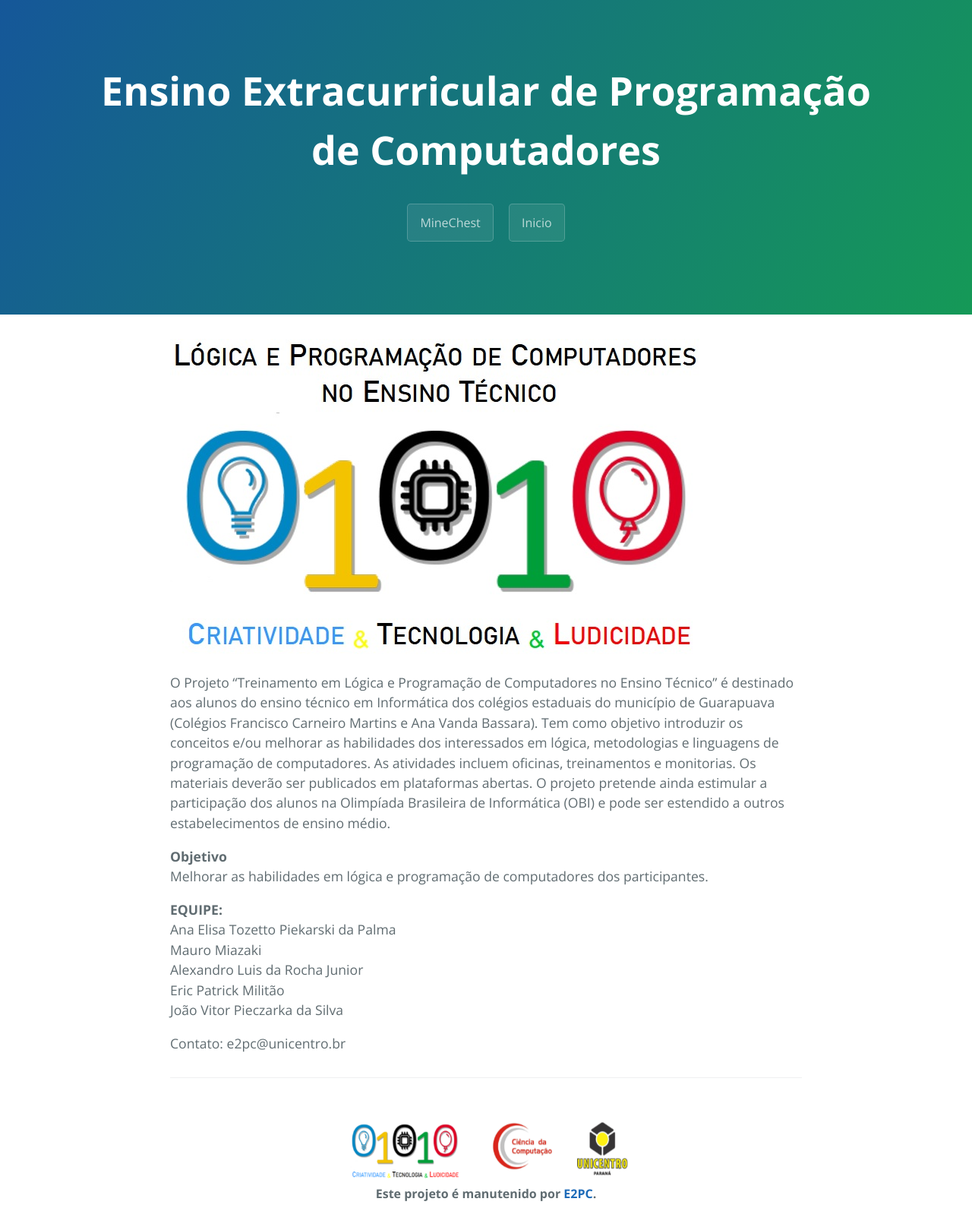
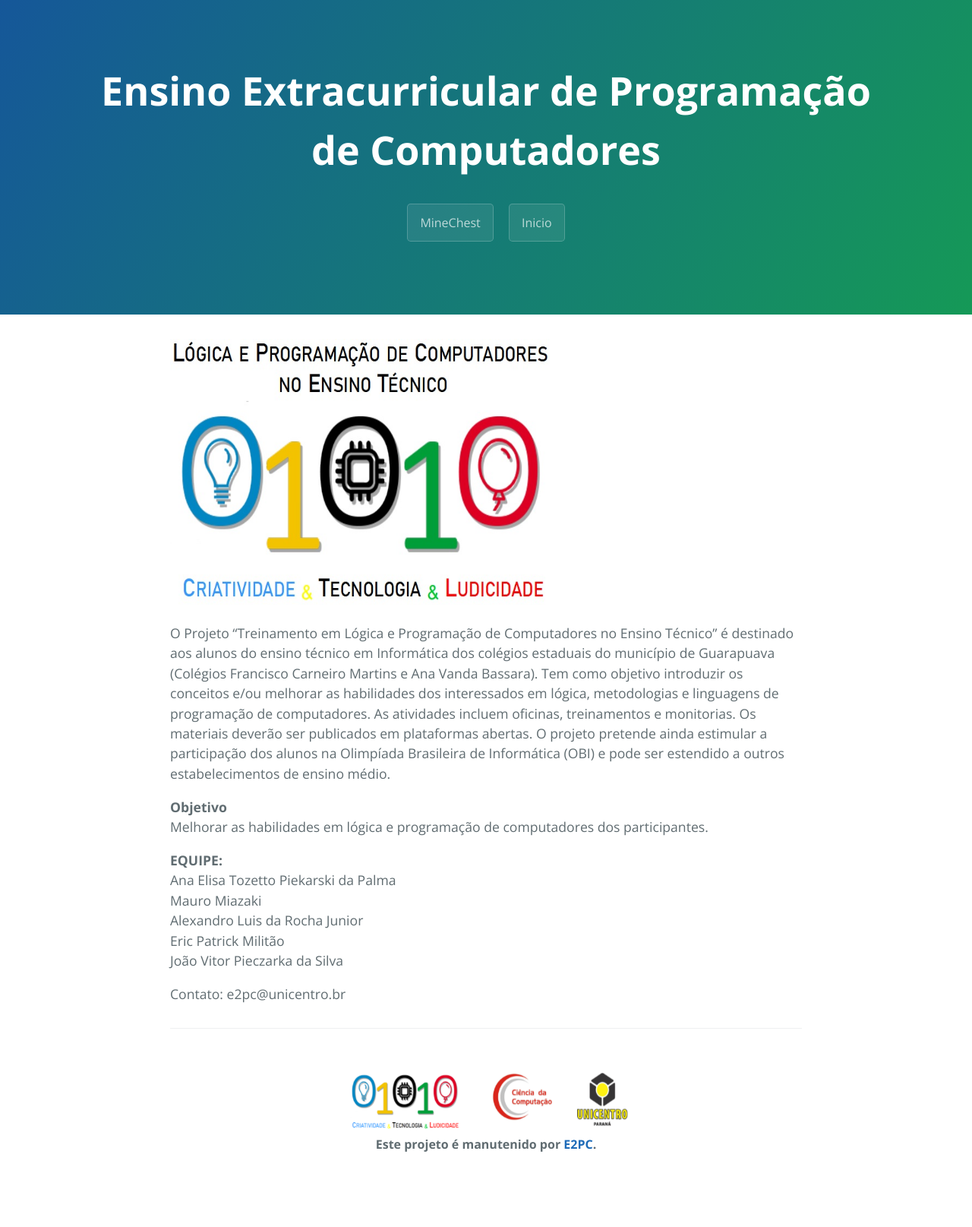
Before and after one commit to E2PC/ProjectPage, a Jekyll site: the page built from index.md, in a window 1280 px wide. Shown: the whole page at 76% size. Built offline with Jekyll 4.4.1, drawn with Linux system fonts in a browser that asks for light colours; after the commit the page ends 1550 px from its top, so only the background shows below that.

Commit message:
Update index.md

```diff
--- a/index.md
+++ b/index.md
@@ -8,7 +8,7 @@ blocker: 0
 
 <html>
 	<body>
-		<img src="images/67c1aa8a-0608-4500-8ca7-33b7ee4532c8.jpg"/>
+		<img width="500" height="350" src="images/67c1aa8a-0608-4500-8ca7-33b7ee4532c8.jpg"/>
 		<p>
 			O Projeto “Treinamento em Lógica e Programação de Computadores no Ensino Técnico” é destinado aos alunos do ensino técnico em Informática dos colégios estaduais do município de Guarapuava (Colégios Francisco Carneiro Martins e Ana Vanda Bassara). Tem como objetivo introduzir os conceitos e/ou melhorar as habilidades dos interessados em lógica, metodologias e linguagens de programação de computadores. As atividades incluem oficinas, treinamentos e monitorias. Os materiais deverão ser publicados em plataformas abertas. O projeto pretende ainda estimular a participação dos alunos na Olimpíada Brasileira de Informática (OBI) e pode ser estendido a outros estabelecimentos de ensino médio.
 		</p>
```
